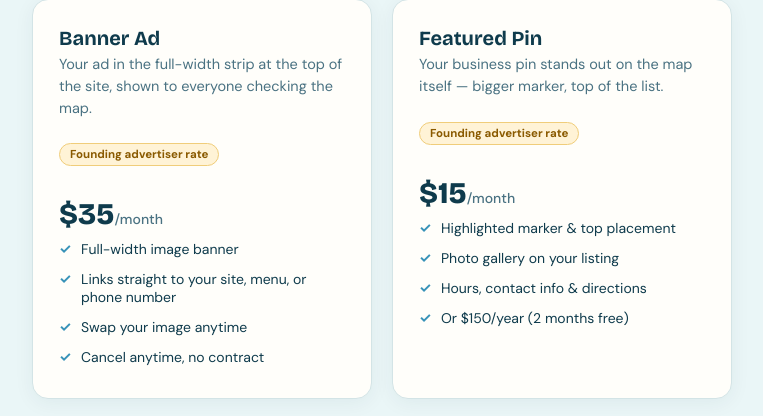
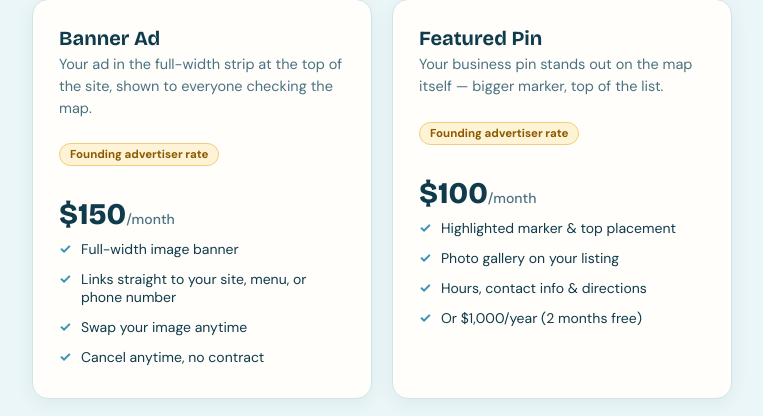
Before and after one commit to MRHONEYBADGER13/badgerxadventures-web, a Flask app: page /advertise in a window 1280 px wide. Shown: the part 427-843 px from the top of the page, without its empty margins (258-1021 px from the left). Run offline with Flask 3, Linux system fonts and the light colour scheme; data that the repository does not hold is empty; some libraries are stand-ins or nearby versions.

Commit message:
Update advertise page pricing

```diff
--- a/badgerxadventures-web/templates/advertise.html
+++ b/badgerxadventures-web/templates/advertise.html
@@ -60,7 +60,7 @@ body{font-family:'DM Sans',-apple-system,BlinkMacSystemFont,"Segoe UI",sans-seri
     <h2>Banner Ad</h2>
     <p class="desc">Your ad in the full-width strip at the top of the site, shown to everyone checking the map.</p>
     <div class="founding">Founding advertiser rate</div>
-    <div class="price">$35<small>/month</small></div>
+    <div class="price">$150<small>/month</small></div>
     <ul>
       <li>Full-width image banner</li>
       <li>Links straight to your site, menu, or phone number</li>
@@ -72,12 +72,12 @@ body{font-family:'DM Sans',-apple-system,BlinkMacSystemFont,"Segoe UI",sans-seri
     <h2>Featured Pin</h2>
     <p class="desc">Your business pin stands out on the map itself — bigger marker, top of the list.</p>
     <div class="founding">Founding advertiser rate</div>
-    <div class="price">$15<small>/month</small></div>
+    <div class="price">$100<small>/month</small></div>
     <ul>
       <li>Highlighted marker &amp; top placement</li>
       <li>Photo gallery on your listing</li>
       <li>Hours, contact info &amp; directions</li>
-      <li>Or $150/year (2 months free)</li>
+      <li>Or $1,000/year (2 months free)</li>
     </ul>
   </div>
 </div>
```
